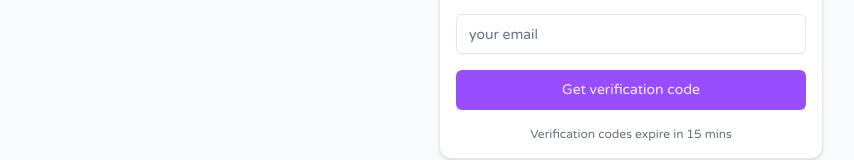
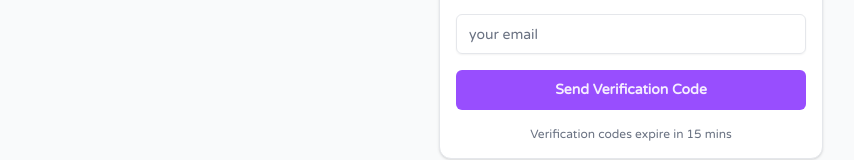
Before and after one commit to baraa-elhajj/auth-in, a React (Vite) app in the folder frontend/: page /reset-password in a window 1280 px wide. Shown: the part 267-427 px from the top of the page, without its empty margins (9-863 px from the left). Built offline with nearby package versions, Linux system fonts and the light colour scheme; no server answers.

Commit message:
Update ResetPassword.jsx

```diff
--- a/frontend/src/pages/ResetPassword.jsx
+++ b/frontend/src/pages/ResetPassword.jsx
@@ -1,8 +1,47 @@
+import Spinner from "@/components/Spinner";
+import VerificationCode from "@/components/VerificationCode";
+import { AppContent } from "@/contexts/AppContext";
+import axios from "axios";
+import { useContext, useState } from "react";
+import { toast } from "react-toastify";
+
 const ForgotPassword = () => {
-  const handleSubmit = (e) => {
+  const [loading, setLoading] = useState(false);
+  const [email, setEmail] = useState("");
+  const [verifyCode, setVerifyCode] = useState(false);
+  const [resetPassword, setResetPassword] = useState(false);
+  const { apiUrl } = useContext(AppContent);
+
+  const handleSubmit = async (e) => {
     e.preventDefault();
-    console.log("Form submitted!");
+
+    setLoading(true);
+    await axios
+      .post(apiUrl + "/auth/send-verification-code", { email })
+      .then((response) => {
+        setVerifyCode(true);
+        toast.success(response.data.message ?? "Code Sent");
+      })
+      .catch((error) => {
+        toast.error(error.response.data.message);
+      })
+      .finally(() => {
+        setLoading(false);
+      });
   };
+
+  if (verifyCode) {
+    return (
+      <VerificationCode
+        setVerifyCode={setVerifyCode}
+        setResetPassword={setResetPassword}
+      />
+    );
+  }
+
+  if (resetPassword) {
+    // TODO: reset password api call
+  }
 
   return (
     <div
@@ -23,16 +62,23 @@ const ForgotPassword = () => {
               className="flex h-10 w-full rounded-md border border-gray-200 bg-background px-3 py-2 text-sm
                 placeholder:text-gray-500 shadow-xs disabled:cursor-not-allowed disabled:opacity-50"
               id="email"
+              value={email}
+              onChange={(e) => setEmail(e.target.value)}
               placeholder="your email"
               required
               type="email"
             />
             <button
-              className="cursor-pointer items-center justify-center rounded-md text-sm font-medium
-             transition-colors duration-300 text-white/90 bg-violet-600/80 hover:bg-violet-600/85
-             h-10 px-4 py-2 w-full"
+              disabled={loading}
+              className={`items-center justify-center rounded-md text-sm font-semibold
+              transition-colors duration-300 text-white/90 bg-violet-600/80
+              h-10 px-4 py-2 w-full ${
+                loading
+                  ? "cursor-not-allowed opacity-70"
+                  : "cursor-pointer hover:bg-violet-600/70"
+              }`}
             >
-              Get verification code
+              {loading ? <Spinner color="white" /> : "Send Verification Code"}
             </button>
             <p className="text-xs text-center text-gray-500">
               Verification codes expire in 15 mins
```
